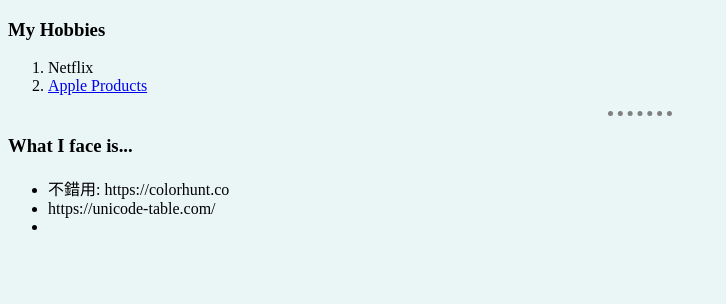
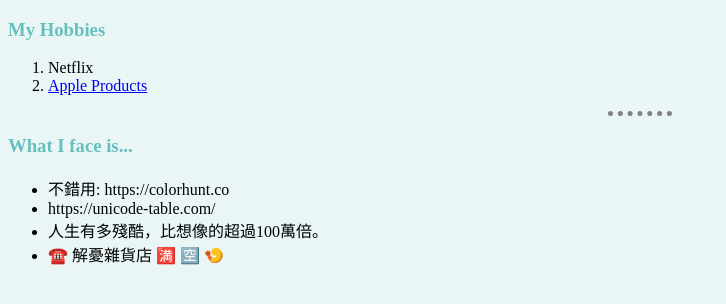
Before and after one commit to kamitom/tiny.web, a plain HTML site: page _site/hobbies.html in a window 1280 px wide. Shown: the whole page, without its empty margins (0-726 px from the left). Drawn offline with Linux system fonts and the light colour scheme.

Commit message:
chore: update hobbies

```diff
--- a/_site/hobbies.html
+++ b/_site/hobbies.html
@@ -17,7 +17,8 @@
     <ul>
         <li>不錯用: https://colorhunt.co</li>
         <li>https://unicode-table.com/ </li>
-        <li></li>
+        <li>人生有多殘酷，比想像的超過100萬倍。</li>
+        <li>☎️ 解憂雜貨店 🈵 🈳 🍤</li>
     </ul>
 </body>
 </html>
--- a/_site/src/css/basic.css
+++ b/_site/src/css/basic.css
@@ -11,7 +11,13 @@
     /* background-color: powderblue; */
   }
 
+  h1, h3 {
+    color: #66bfbf;
+  }
+
   hr {
+    /* border-style: dotted none none; */
+    /* height: 2px; */
 
     border-style: none;
     border-top-style: dotted;
--- a/src/css/basic.css
+++ b/src/css/basic.css
@@ -11,6 +11,10 @@
     /* background-color: powderblue; */
   }
 
+  h1, h3 {
+    color: #66bfbf;
+  }
+
   hr {
     /* border-style: dotted none none; */
     /* height: 2px; */
```
Also changed, not shown: _site/contact-me.html (+1 -1 lines), contact-me.html (+1 -1 lines), hobbies.html (+2 -1 lines).
